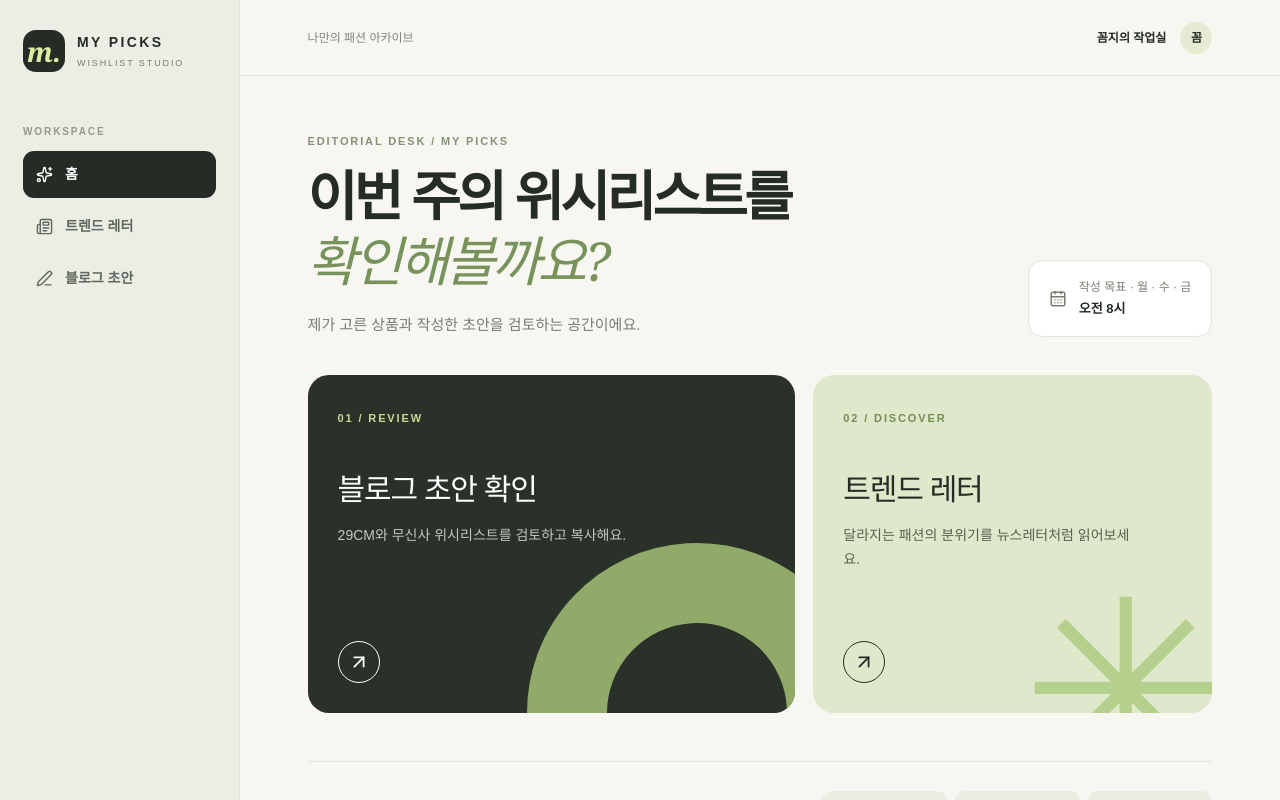
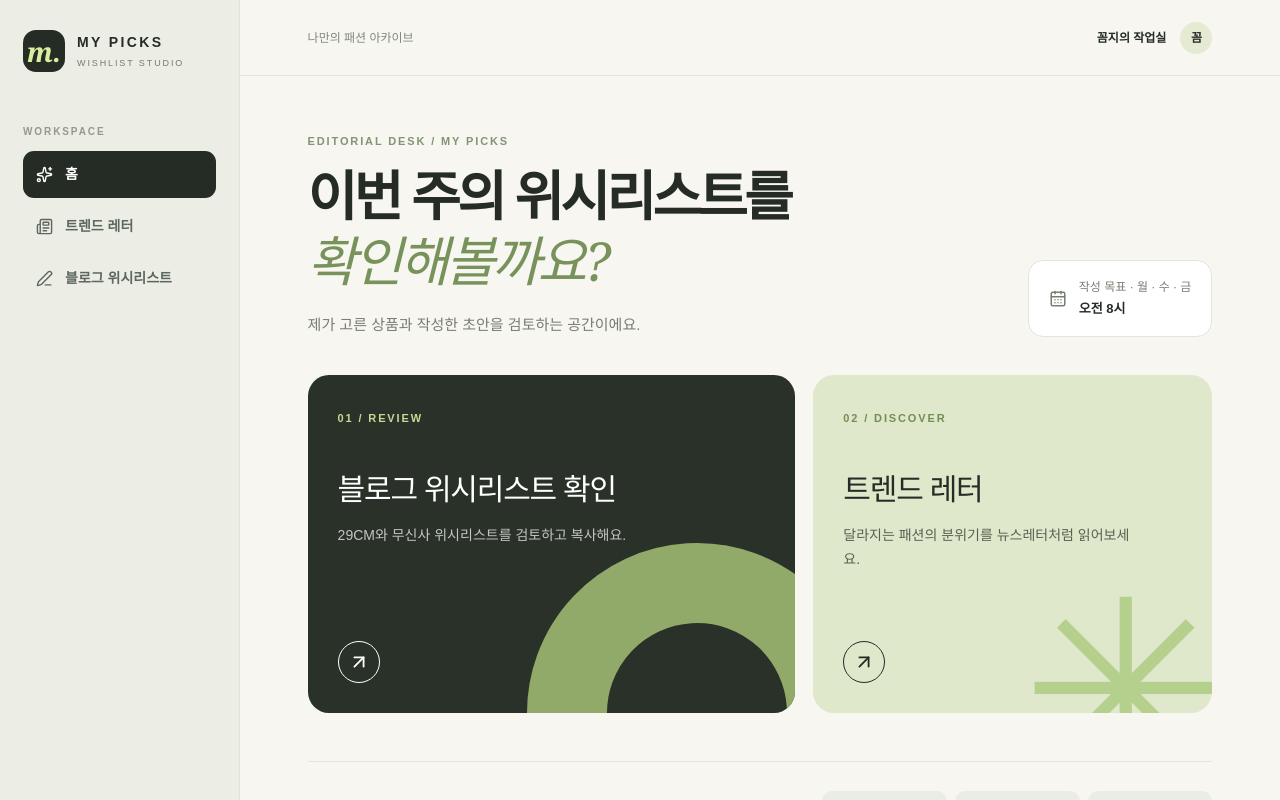
Before and after one commit to yoonnzz/wishlist, a Next.js app: page / in a window 1280 px wide. Shown: the top 800 px of the page. Built offline with nearby package versions, Linux system fonts and the light colour scheme.

Commit message:
Update Site source

```diff
--- a/app/page.tsx
+++ b/app/page.tsx
@@ -8,7 +8,7 @@ export default function Home() {
       <nav className="side-nav" aria-label="주요 메뉴">
         <a className="active" href="/"><Sparkles size={17}/> 홈</a>
         <a href="/trends"><Newspaper size={17}/> 트렌드 레터</a>
-        <a href="/posts"><PenLine size={17}/> 블로그 초안</a>
+        <a href="/posts"><PenLine size={17}/> 블로그 위시리스트</a>
       </nav>
       <div className="sidebar-foot">작성 목표 · 월 · 수 · 금 08:00 <small>Asia/Seoul</small></div>
     </aside>
@@ -18,7 +18,7 @@ export default function Home() {
         <div className="eyebrow">EDITORIAL DESK / MY PICKS</div>
         <div className="heading-row"><div><h1>이번 주의 위시리스트를<br/><em>확인해볼까요?</em></h1><p>제가 고른 상품과 작성한 초안을 검토하는 공간이에요.</p></div><div className="date-box"><CalendarDays size={18}/><span>작성 목표 · 월 · 수 · 금<br/><strong>오전 8시</strong></span></div></div>
         <div className="hero-grid">
-          <a className="feature-card dark" href="/posts"><div><span className="card-kicker">01 / REVIEW</span><h2>블로그 초안 확인</h2><p>29CM와 무신사 위시리스트를 검토하고 복사해요.</p></div><span className="circle-arrow"><ArrowUpRight size={22}/></span><span className="visual-arc"/></a>
+          <a className="feature-card dark" href="/posts"><div><span className="card-kicker">01 / REVIEW</span><h2>블로그 위시리스트 확인</h2><p>29CM와 무신사 위시리스트를 검토하고 복사해요.</p></div><span className="circle-arrow"><ArrowUpRight size={22}/></span><span className="visual-arc"/></a>
           <a className="feature-card light" href="/trends"><div><span className="card-kicker">02 / DISCOVER</span><h2>트렌드 레터</h2><p>달라지는 패션의 분위기를 뉴스레터처럼 읽어보세요.</p></div><span className="circle-arrow"><ArrowUpRight size={22}/></span><span className="visual-asterisk">✳</span></a>
         </div>
         <section className="schedule-strip"><div><span className="side-label">PUBLISHING RHYTHM</span><h3>취향은 꾸준히 쌓일 때 선명해져요.</h3></div><div className="schedule-days"><span>MON <b>29CM</b></span><span>WED <b>무신사</b></span><span>FRI <b>29CM</b></span><small>첫 주 예시 · 다음 주에는 무신사부터 이어집니다.</small></div></section>
--- a/app/posts/page.tsx
+++ b/app/posts/page.tsx
@@ -110,7 +110,7 @@ export default function PostsPage() {
 
   return <StudioShell active="posts">
     <div className="eyebrow">WRITE / WISHLIST SERIES</div>
-    <div className="page-head"><div><h1>블로그 초안</h1><p>제가 고른 상품으로 작성한 글을 여기서 확인하고, 수정하거나 복사해 네이버 블로그에 올려주세요.</p></div><div className="schedule-pill">작성 목표 · 월 · 수 · 금 <strong>08:00</strong></div></div>
+    <div className="page-head"><div><h1>블로그 위시리스트</h1><p>제가 고른 상품으로 작성한 글을 여기서 확인하고, 수정하거나 복사해 네이버 블로그에 올려주세요.</p></div><div className="schedule-pill">작성 목표 · 월 · 수 · 금 <strong>08:00</strong></div></div>
     <div className="tab-row" role="tablist" aria-label="블로그 작업">
       <button className={section === "archive" ? "selected" : ""} onClick={() => setSection("archive")}>초안 확인 <span>{data?.posts.length ?? 0}</span></button>
       <button className={section === "products" ? "selected" : ""} onClick={() => setSection("products")}>취향 알려주기</button>
--- a/components/studio-shell.tsx
+++ b/components/studio-shell.tsx
@@ -9,7 +9,7 @@ export function StudioShell({ active, children }: { active: "home" | "trends" |
       <nav className="side-nav" aria-label="주요 메뉴">
         <a className={active === "home" ? "active" : ""} href="/"><Sparkles size={17}/> 홈</a>
         <a className={active === "trends" ? "active" : ""} href="/trends"><Newspaper size={17}/> 트렌드 레터</a>
-        <a className={active === "posts" ? "active" : ""} href="/posts"><PenLine size={17}/> 블로그 초안</a>
+        <a className={active === "posts" ? "active" : ""} href="/posts"><PenLine size={17}/> 블로그 위시리스트</a>
       </nav>
       <div className="sidebar-foot"><ShoppingBag size={16}/><div>29CM × 무신사<small>작성 목표 · 월 · 수 · 금 08:00</small></div></div>
     </aside>
```
